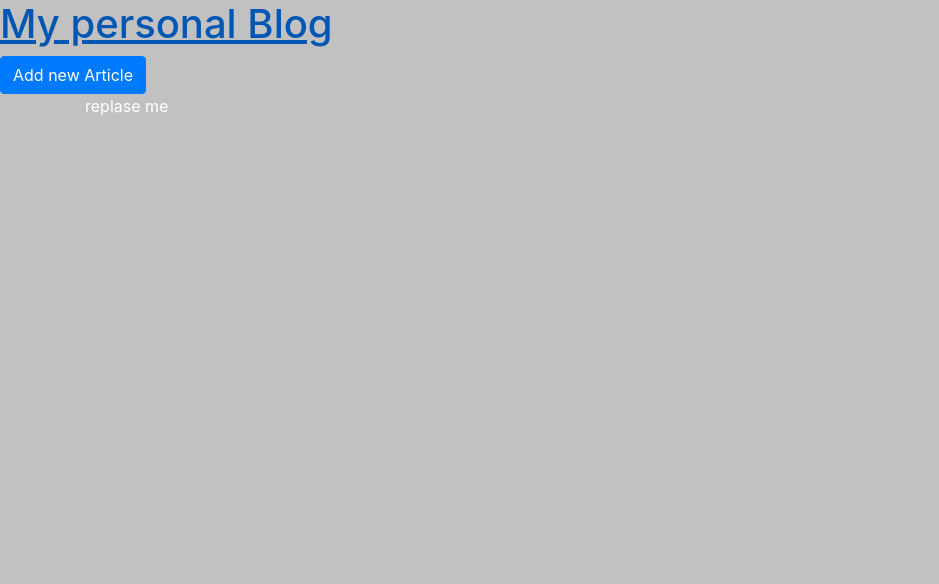
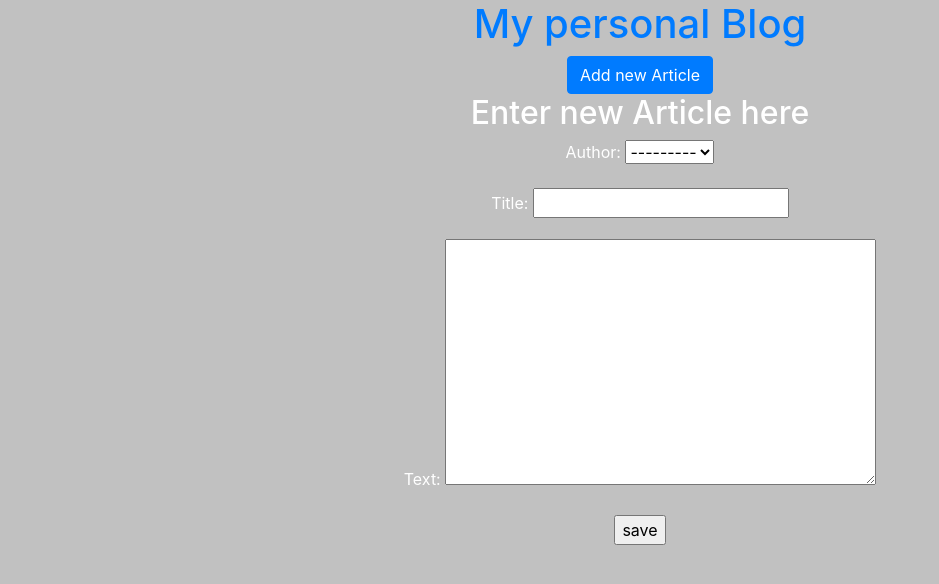
Before and after one commit to RomanBuryy/SimpleBlog, a Django app: page /article/new/ in a window 1280 px wide. Shown: the top 584 px of the page, without its empty margins (0-939 px from the left). Run offline with Django 3.2, Linux system fonts and the light colour scheme; some libraries are stand-ins or nearby versions.

Commit message:
Add UpdateView

```diff
--- a/src/articles/models.py
+++ b/src/articles/models.py
@@ -1,6 +1,8 @@
 from django.db import models
 
 # Create your models here.
+
+from django.urls import reverse
 
 class Article(models.Model):
     author      = models.ForeignKey(
@@ -14,3 +16,6 @@
 
     def __str__(self):
         return self.title
+
+    def get_absolute_url(self):
+        return reverse('home')
--- a/src/articles/urls.py
+++ b/src/articles/urls.py
@@ -7,5 +7,7 @@
     path('', views.ArticlesListView.as_view(), name = 'home' ),
     path('article/<int:pk>', views.ArticleDetailView.as_view(), name = 'article_page' ),
     path('article/new/', views.ArticleCreateView.as_view(), name = 'new_article' ),
+    path('article/<int:pk>/edit', views.ArticleUpdateView.as_view(), name = 'article_edit' ),
+
 
 ]
--- a/src/articles/views.py
+++ b/src/articles/views.py
@@ -1,6 +1,6 @@
 from django.shortcuts import render
 
-from django.views.generic import ListView, DetailView
+from django.views.generic import ListView, DetailView, UpdateView
 from . models import Article
 # Create your views here.
 
@@ -23,3 +23,10 @@
     model = Article
     template_name = 'article_new.html'
     fields = '__all__'
+
+
+class ArticleUpdateView(UpdateView):
+
+    model = Article
+    template_name = 'article_edit.html'
+    fields = ['title', 'text']
--- a/static/css/style.css
+++ b/src/static/css/style.css
@@ -3,5 +3,6 @@
   color: #fff;
   text-decoration: none;
   background-color: #c1c1c1;
+  text-align: center;
 
 }
--- a/src/templates/article_new.html
+++ b/src/templates/article_new.html
@@ -1 +1,19 @@
 {% extends  'base.html'%}
+
+
+{% block content %}
+  <h2>Enter new Article here</h2>
+
+  <form action="" method="post">
+    {% csrf_token %}
+
+    {{form.as_p}}
+
+
+      <input type="submit" value="save">
+
+
+
+
+  </form>
+{% endblock content %}
--- a/src/templates/base.html
+++ b/src/templates/base.html
@@ -6,7 +6,7 @@
 <html lang="en" dir="ltr">
   <head>
     <meta charset="utf-8">
-    <link rel="stylesheet" href="https://stackpath.bootstrapcdn.com/bootstrap/4.1.3/css/bootstrap.min.css" integrity="sha384-MCw98/SFnGE8fJT3GXwEOngsV7Zt27NXFoaoApmYm81iuXoPkFOJwJ8ERdknLPMO" crossorigin="anonymous">
+  <link rel="stylesheet" href="https://stackpath.bootstrapcdn.com/bootstrap/4.1.3/css/bootstrap.min.css" integrity="sha384-MCw98/SFnGE8fJT3GXwEOngsV7Zt27NXFoaoApmYm81iuXoPkFOJwJ8ERdknLPMO" crossorigin="anonymous">
     <link rel="stylesheet" href="{% static 'css/style.css' %}">
     <title>Very Siple Blog</title>
   </head>
--- a/src/templates/detail.html
+++ b/src/templates/detail.html
@@ -7,4 +7,10 @@
     <h2>{{batman.title}}</h2>
     <p>{{batman.text}}</p>
   </div>
+
+
+  <div class="">
+    <a class="btn btn-primary" href="{% url 'article_edit' batman.pk %}" role="button">Edit this post</a>
+  </div>
+
 {% endblock content %}
--- a/src/templates/home.html
+++ b/src/templates/home.html
@@ -4,7 +4,7 @@
 {% block content %}
   {% for art in object_list %}
     <div class="article">
-      <h4>{{request.user}}</h4>
+
       <h3> <a href="{% url 'article_page' art.pk %}">{{ art.title  }}</a> </h3>
       <p>{{ art.text }}</p>
     </div>
```
Also changed, not shown: src/templates/article_edit.html (added, +16 -0 lines).
